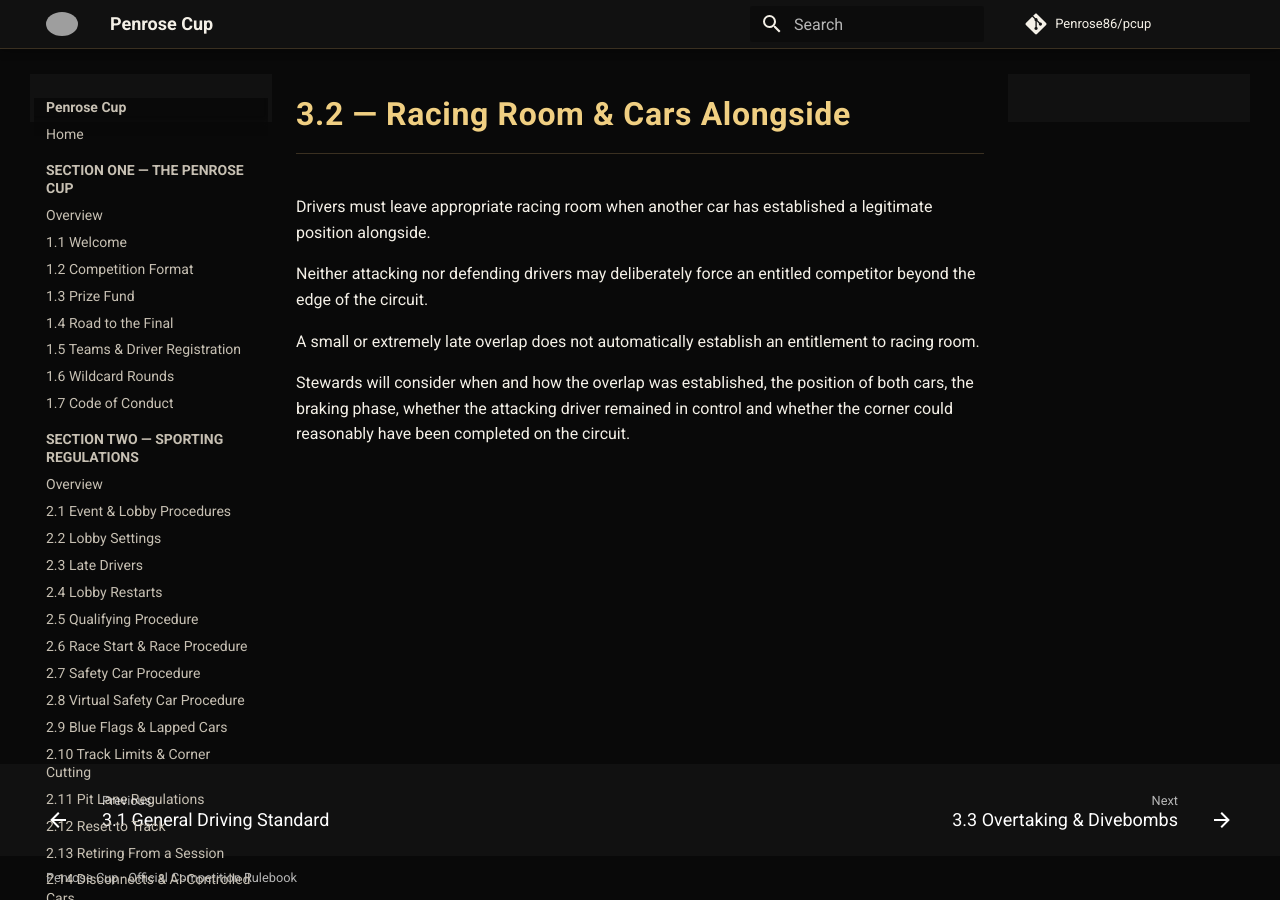
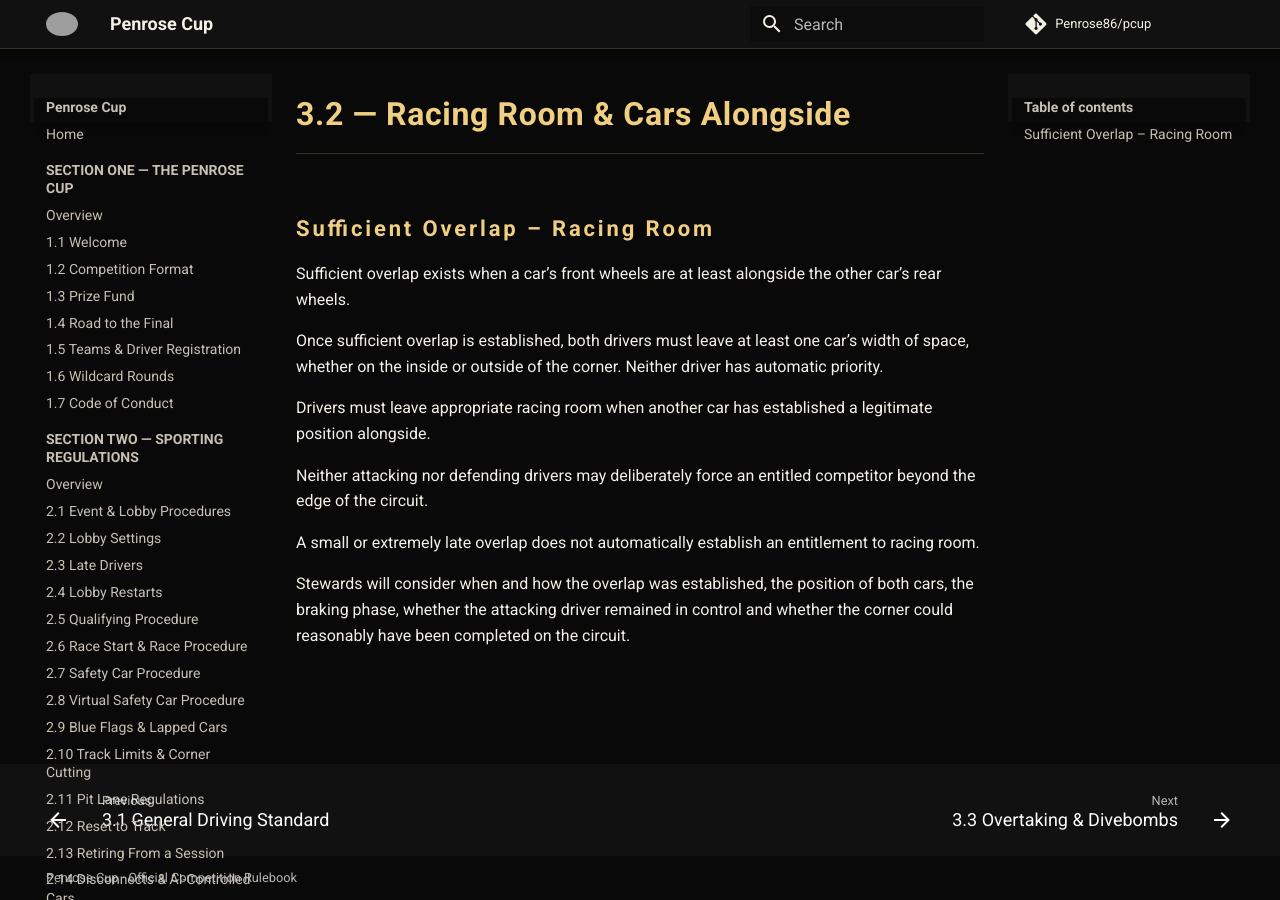
Before and after one commit to Penrose86/pcup, an MkDocs documentation site: the page built from docs/section-three/racing-room.md, in a window 1280 px wide. Built offline with MkDocs 1.6.1 and Material for MkDocs 9.7.7, drawn with Linux system fonts in a browser that asks for light colours; comment, search, counter and statistics services are not loaded; grey boxes are pictures that could not be loaded.

Commit message:
Add sufficient overlap racing room rule

```diff
--- a/docs/section-three/racing-room.md
+++ b/docs/section-three/racing-room.md
@@ -1,4 +1,10 @@
 # 3.2 — Racing Room & Cars Alongside
+
+## Sufficient Overlap – Racing Room
+
+Sufficient overlap exists when a car’s front wheels are at least alongside the other car’s rear wheels.
+
+Once sufficient overlap is established, both drivers must leave at least one car’s width of space, whether on the inside or outside of the corner. Neither driver has automatic priority.
 
 Drivers must leave appropriate racing room when another car has established a legitimate position alongside.
 
```
